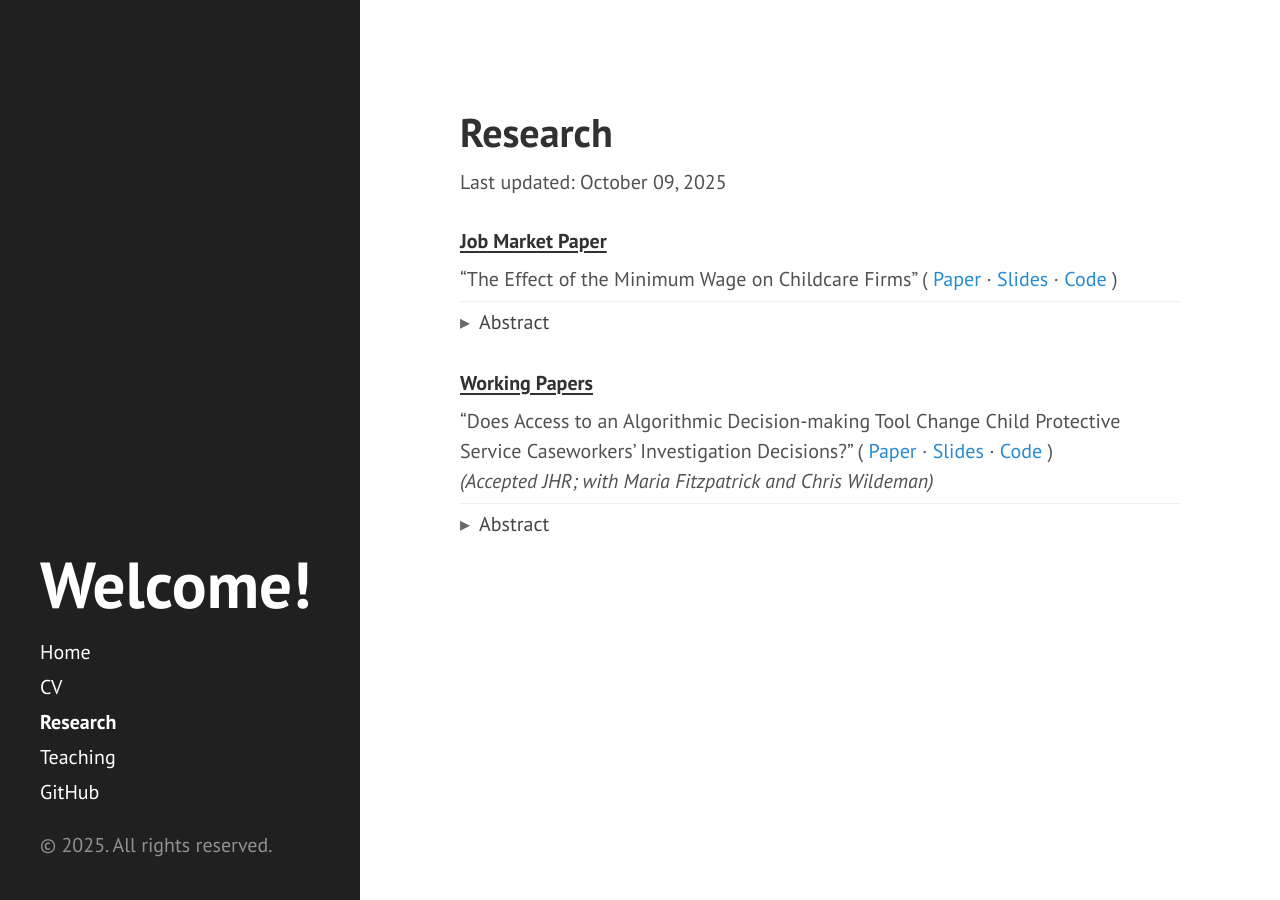
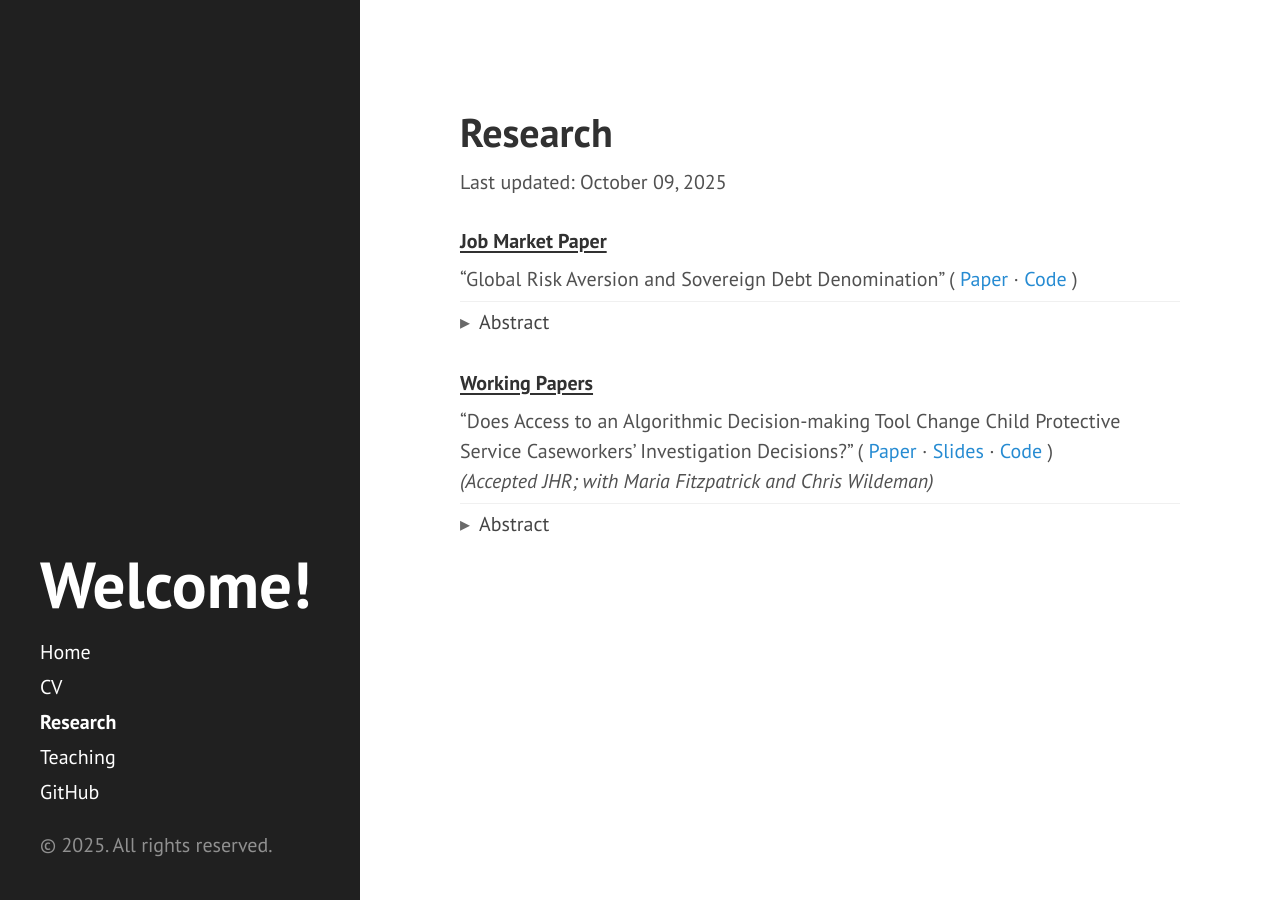
Before and after one commit to jwilhoite/jwilhoite.github.io, a Jekyll site: the page built from research.md, in a window 1280 px wide. Built offline with Jekyll 4.4.1, drawn with Linux system fonts in a browser that asks for light colours; part of the change alters nothing that is shown.

Commit message:
Update research.md

```diff
--- a/research.md
+++ b/research.md
@@ -14,18 +14,17 @@ Last updated: {{ page.last_updated | date: "%B %d, %Y" }}
 <h3 class="section-heading">Job Market Paper</h3>
 
 <div class="paper-row">
-  <span class="paper-title">“The Effect of the Minimum Wage on Childcare Firms”</span>
+  <span class="paper-title">“Global Risk Aversion and Sovereign Debt Denomination”</span>
   <span class="paper-links">
     ( <a href="{{ '/public/papers/jmp.pdf' | relative_url }}">Paper</a> ·
-      <a href="{{ '/public/slides/jmp_slides.pdf' | relative_url }}">Slides</a> ·
-      <a href="https://github.com/jwilhoite/JMP-code">Code</a> )
+      <a href="https://github.com/jwilhoite/Risk_Aversion_Sovereign_Debt">Code</a> )
   </span>
 </div>
 
 <details class="abstract">
   <summary>Abstract</summary>
   <div class="body">
-    <p>[Your abstract text here.]</p>
+    <p>This paper studies how fluctuations in global risk aversion shape the currency composition of sovereign debt in emerging market economies. Using a multi-country panel, we document that periods of higher risk aversion are associated with a lower share of local currency debt held by foreign investors. To identify the mechanism through which risk aversion affects the share of local currency debt in equilibrium, we develop a small open-economy model with risk averse foreign investors, discretionary monetary policy, and long-maturity sovereign debt. When risk aversion rises, exchange rate and capital-gains premia embedded in local currency bonds increase and the government’s ability to borrow in local currency debt is constrained.</p>
   </div>
 </details>
 
```
